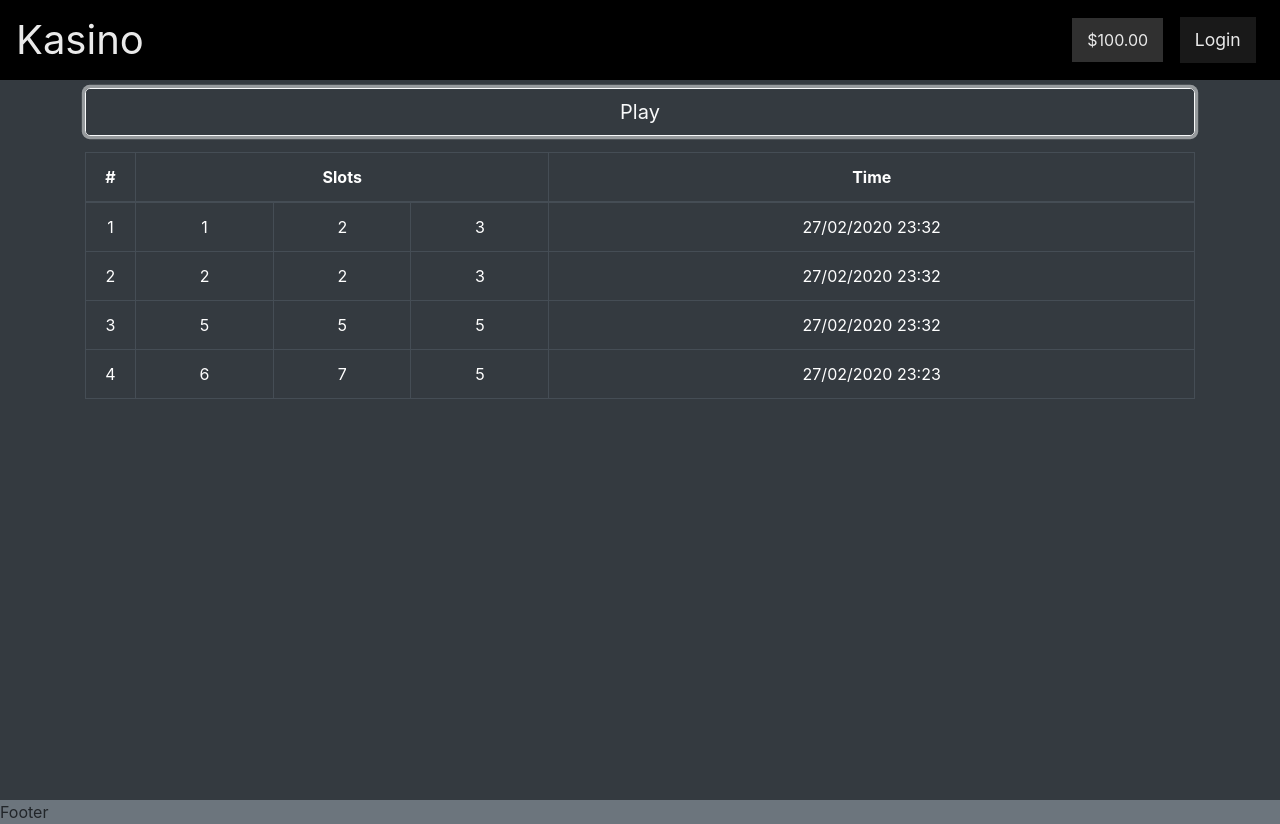
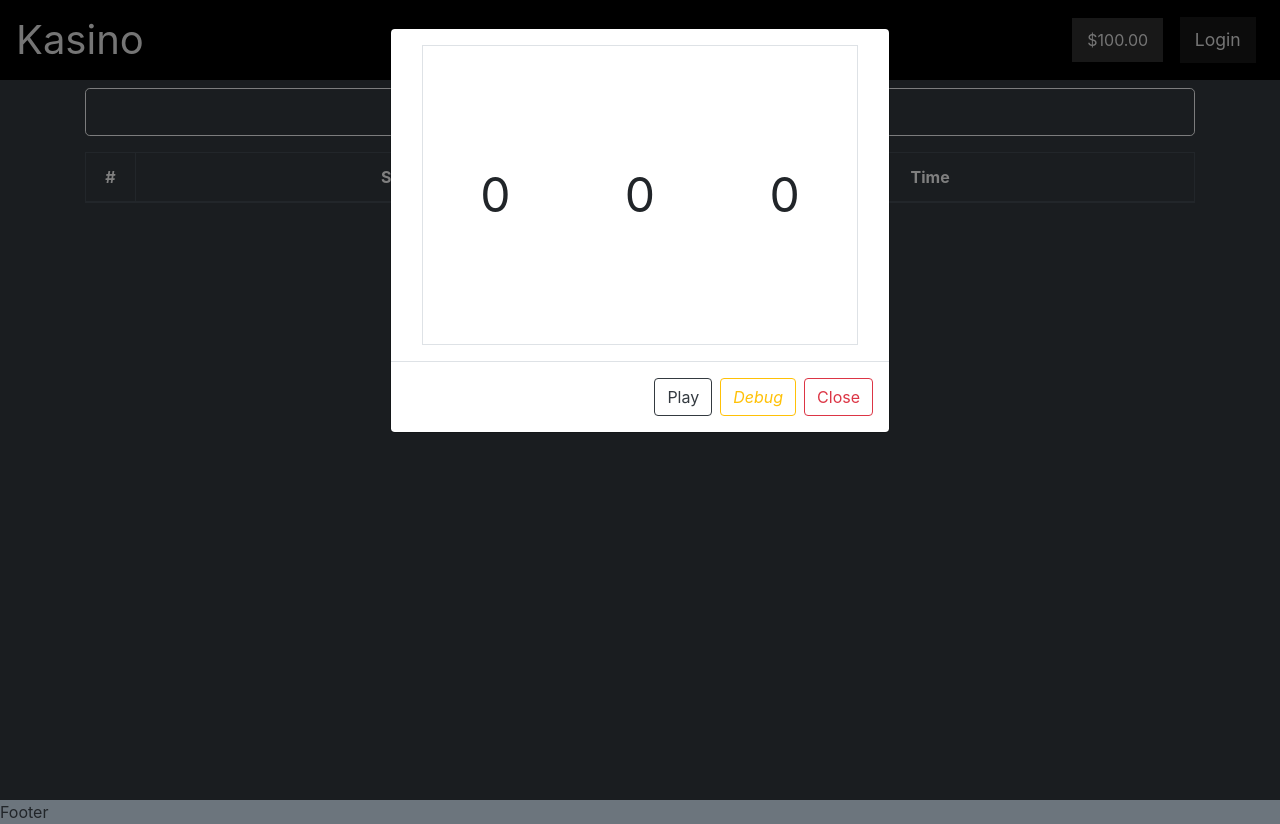
Before and after one commit to deekeh/paktolus-task, a React (Create React App) app: page / in a window 1280 px wide. Both pictures are taken after a click on the button "Play". Built offline with nearby package versions, Linux system fonts and the light colour scheme.

Commit message:
added working game

```diff
--- a/src/App.js
+++ b/src/App.js
@@ -9,15 +9,15 @@ import Footer from "./components/Footer";
 
 function App() {
   const [balance, setbalance] = useState(
-    (Math.round(100.0 * 100) / 100).toFixed(2)
+    (Math.round(100 * 100) / 100).toFixed(2)
   );
 
   const changeBalance = (n) =>
-    setbalance((Math.round(n * 100) / 100).toFixed(2));
+    setbalance((Math.round((Number(balance) + n) * 100) / 100).toFixed(2));
   return (
     <div className="App">
       <Header balance={balance} onChange={changeBalance} />
-      <Content />
+      <Content changeBalance={changeBalance} />
       <Footer />
     </div>
   );
--- a/src/components/Content.css
+++ b/src/components/Content.css
@@ -2,3 +2,19 @@
   /* height: 90vh; */
   min-height: 90vh;
 }
+
+.slots {
+  height: 300px;
+  display: flex;
+  justify-content: space-around;
+  align-items: center;
+}
+
+.slots > .slot-item {
+  height: 100%;
+
+  display: flex;
+  justify-content: space-around;
+  align-items: center;
+  font-size: 3rem;
+}
--- a/src/components/Content.js
+++ b/src/components/Content.js
@@ -1,7 +1,7 @@
 import { useState } from "react";
 
 import "./Content.css";
-import { Table, Button } from "react-bootstrap";
+import { Table, Button, Modal } from "react-bootstrap";
 
 const TableRow = (props) => {
   return (
@@ -15,26 +15,38 @@ const TableRow = (props) => {
   );
 };
 
-const Content = () => {
-  const gameData = [
-    {
-      id: 1,
-      slot: [1, 2, 3],
-      time: "27/02/2020 23:32",
-    },
-    {
-      id: 2,
-      slot: [2, 2, 3],
-      time: "27/02/2020 23:32",
-    },
-    {
-      id: 3,
-      slot: [5, 5, 5],
-      time: "27/02/2020 23:32",
-    },
-  ];
-  const [games, setGames] = useState(gameData);
+const Content = (props) => {
+  // const gameData = [];
+  const [games, setGames] = useState([]);
   const addGame = (game) => setGames([...games, game]);
+  const [gameBox, setGameBox] = useState(false);
+
+  // generate and set slots data
+  const [slotsData, setSlotsData] = useState([0, 0, 0]);
+  const playGame = (debug) => {
+    let s1 = Math.round(Math.random() * 8) + 1;
+    let s2 = Math.round(Math.random() * 8) + 1;
+    let s3 = Math.round(Math.random() * 8) + 1;
+    if (debug) [s1, s2, s3] = [7, 7, 7];
+    setSlotsData([s1, s2, s3]);
+
+    if (s1 === s2 && s2 === s3 && s1 === s3 && s1 === 7)
+      props.changeBalance(10);
+    else if (s1 === s2 && s2 === s3 && s3 === s1) props.changeBalance(5);
+    else if (
+      [s1, s2].indexOf(s3) !== -1 ||
+      [s2, s3].indexOf(s1) !== -1 ||
+      [s1, s3].indexOf(s2) !== -1
+    )
+      props.changeBalance(0.5);
+    let date = new Date();
+    const playDate = `${date.getDate()}/${date.getMonth()}/${date.getFullYear()} ${date.getHours()}:${date.getMinutes()}:${date.getSeconds()}`;
+    addGame({
+      id: games.length + 1,
+      slot: [s1, s2, s3],
+      time: playDate,
+    });
+  };
 
   return (
     <div className="bg-dark text-light py-2" id="content">
@@ -44,16 +56,35 @@ const Content = () => {
           variant="outline-light"
           size="lg"
           block
-          onClick={() =>
-            addGame({
-              id: games.length + 1,
-              slot: [6, 7, 5],
-              time: "27/02/2020 23:23",
-            })
-          }
+          onClick={() => setGameBox(true)}
         >
           Play
         </Button>
+        <Modal show={gameBox} onHide={() => setGameBox(false)}>
+          <Modal.Body>
+            <div className="container">
+              <div className="slots border">
+                {slotsData.map((s, idx) => (
+                  <div key={idx} className="w-100 text-center slot-item">
+                    {s}
+                  </div>
+                ))}
+              </div>
+            </div>
+          </Modal.Body>
+          <Modal.Footer>
+            <Button variant="outline-dark" onClick={() => playGame(false)}>
+              Play
+            </Button>
+            <Button variant="outline-warning" onClick={() => playGame(true)}>
+              <i>Debug</i>
+            </Button>
+            <Button variant="outline-danger" onClick={() => setGameBox(false)}>
+              Close
+            </Button>
+          </Modal.Footer>
+        </Modal>
+
         <Table bordered hover variant="dark" className="text-center">
           <thead>
             <tr>
```
